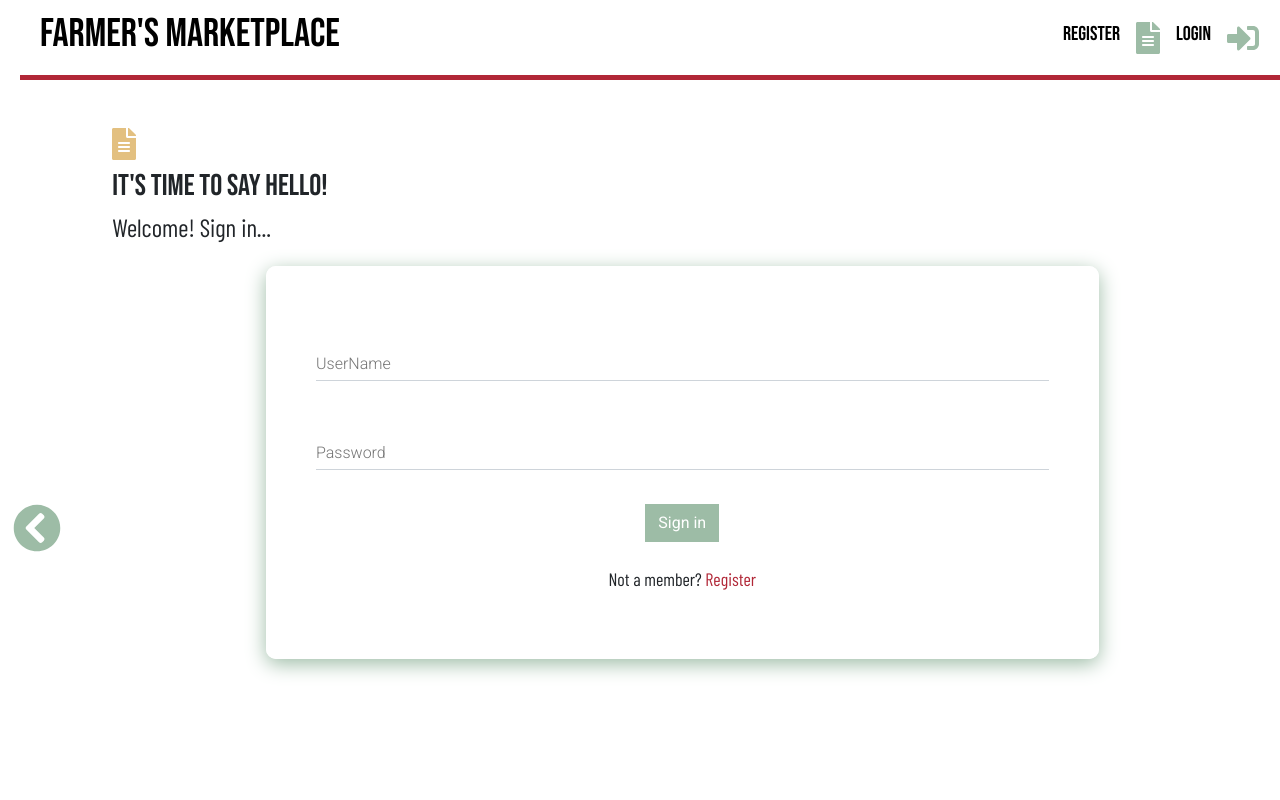
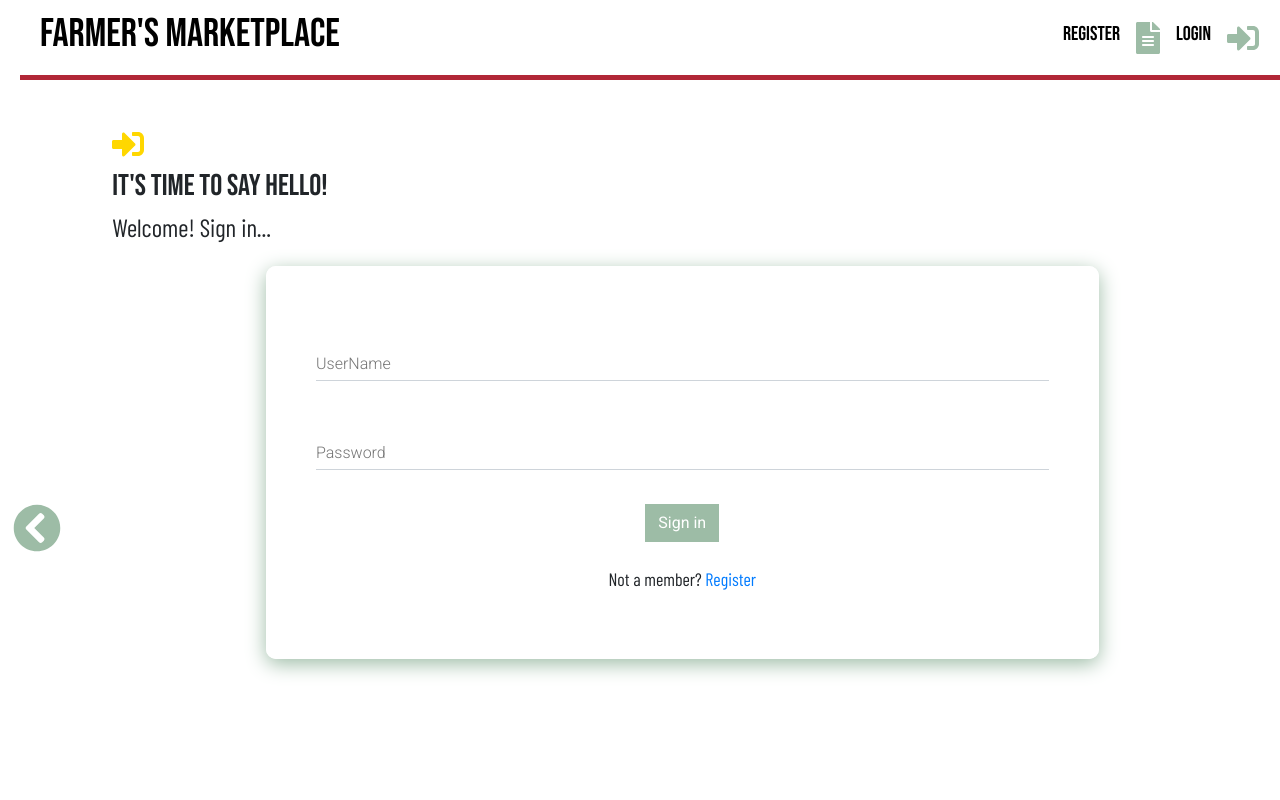
Before and after one commit to albapons/03_FINAL_Farmers_Marketplace, a React (Create React App) app in the folder client/: page /login in a window 1280 px wide. Shown: the top 800 px of the page. Built offline with nearby package versions, Linux system fonts and the light colour scheme; no server answers; a web font is replaced by a local one; what google-maps-react would draw is missing.

Commit message:
styling added

```diff
--- a/client/src/App.css
+++ b/client/src/App.css
@@ -24,7 +24,7 @@ raisin: #50424b
 }
 
 .CCbeige {
-  color: #e3c080;
+  color: #ffd700;
 }
 
 .header {
@@ -168,9 +168,9 @@ raisin: #50424b
   margin-top: 10px;
 }
 
-a {
+/* a {
   color: #b12737 !important;
-}
+} */
 
 .ourButton {
   background-color: #9dbca6;
--- a/client/src/components/Login.js
+++ b/client/src/components/Login.js
@@ -48,7 +48,7 @@ export default class Login extends Component {
       <div className="container">
         <div className="row">
           <div>
-            <i className="fas fa-file-alt CCbeige fa-2x"></i>
+            <i className="fas fa-sign-in-alt CCbeige fa-2x"></i>
             <h5 className="title">IT'S TIME TO SAY HELLO! </h5>
             <h5 className="subtitle">Welcome! Sign in...</h5>
           </div>
--- a/client/src/components/ProductsCard.js
+++ b/client/src/components/ProductsCard.js
@@ -40,11 +40,11 @@ export default function ProductsCard(props) {
         <br />
         <div className="d-flex justify-content-between mt-3">
           <div className="ml-1 row">
-            <i className="fas fa-car-side fa-2x CCblue mr-2"></i>{" "}
+            <i className="fas fa-car-side fa-2x CCbeige mr-2"></i>{" "}
             <strong>Food Miles: </strong>
             <FoodMilesNumber start={locationStart} end={locationEnd} />
           </div>
-          <i className="fas fa-cart-plus mx-3 CCblue fa-2x"></i>
+          <i className="fas fa-cart-plus mx-3 CCcherry fa-2x"></i>
         </div>
       </Link>
     </div>
```
